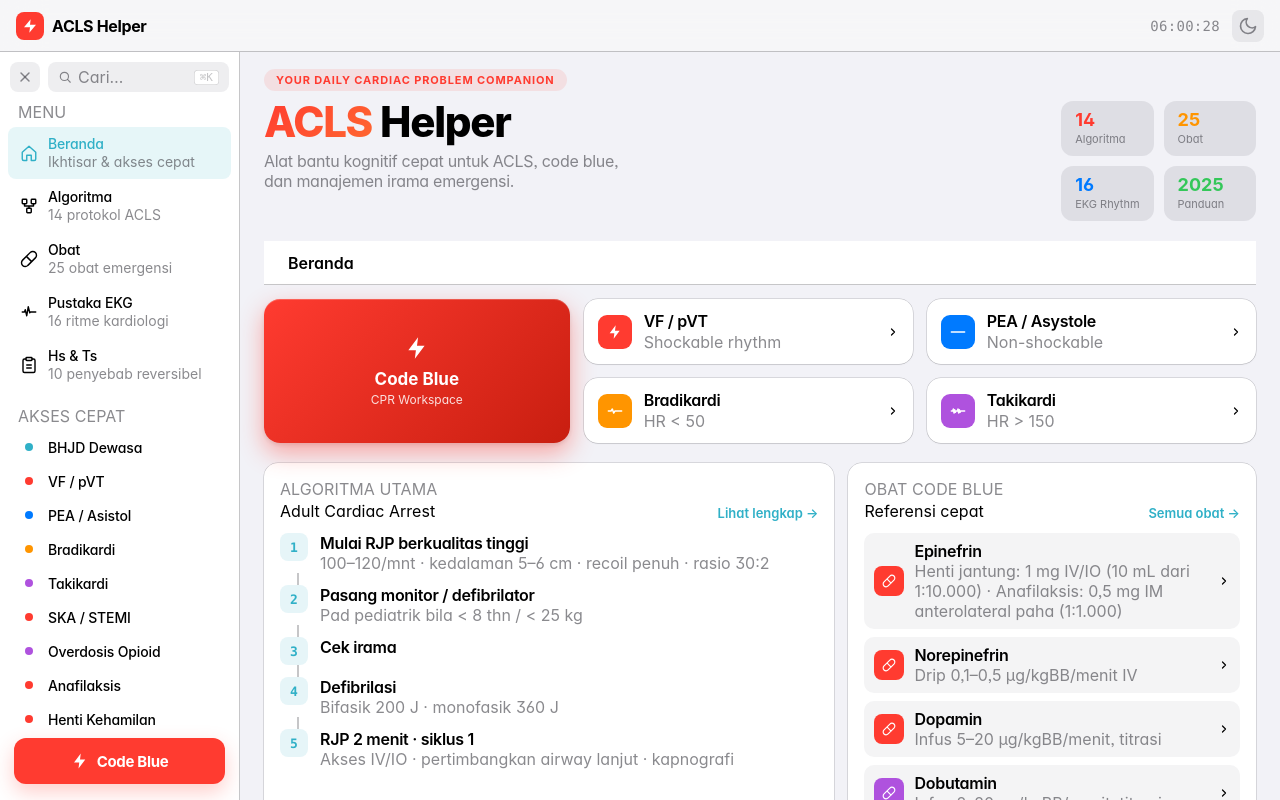
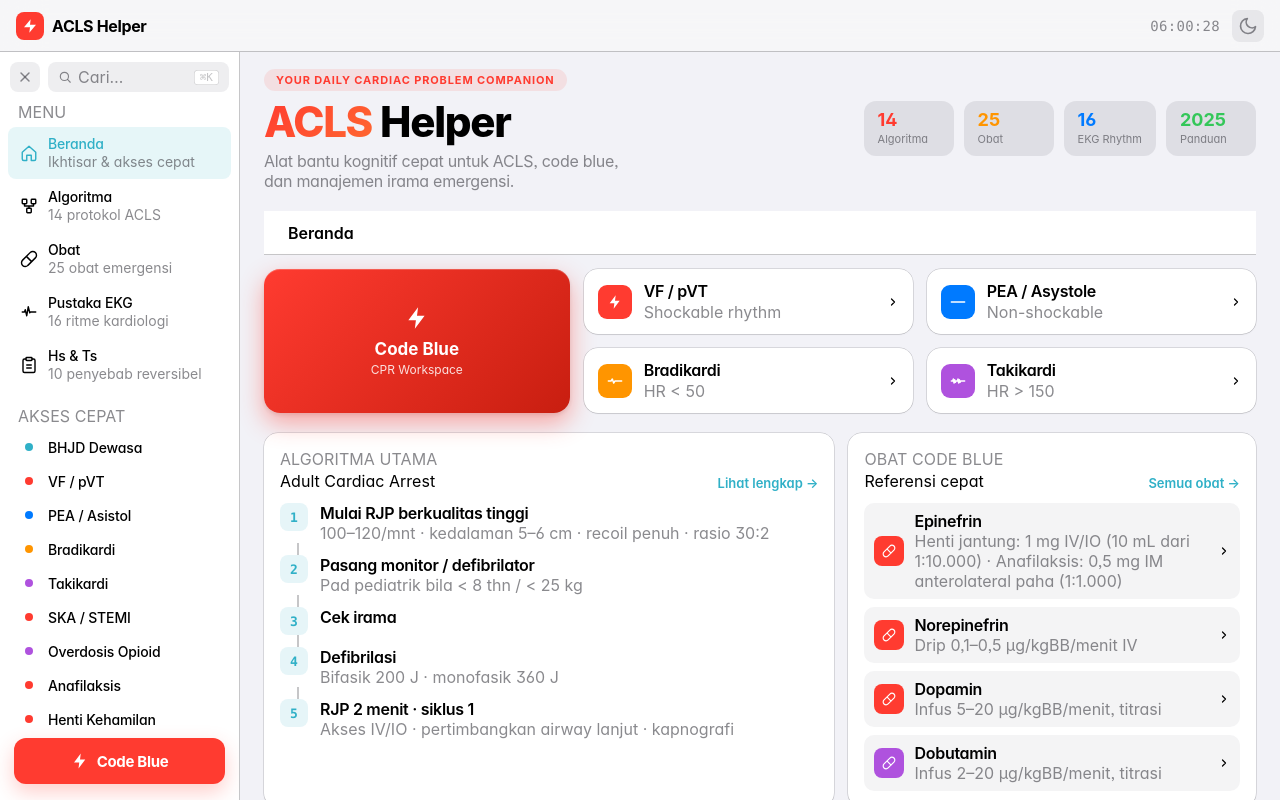
Before and after one commit to rizqanfahlevvi/aclshelper, a React (Vite) app: page / in a window 1280 px wide. Built offline with nearby package versions, Linux system fonts and the light colour scheme; a web font is replaced by a local one.

Commit message:
fix(dashboard): stat cards 1 row on desktop

```diff
--- a/src/screens/desktop/index.jsx
+++ b/src/screens/desktop/index.jsx
@@ -157,7 +157,7 @@ export function DesktopDashboard({ onPick, onOpenCpr }) {
             </div>
           </div>
 
-          <div style={{ display: 'grid', gridTemplateColumns: 'repeat(2, 1fr)', gap: 10, flexShrink: 0,
+          <div style={{ display: 'flex', gap: 10, flexShrink: 0,
             animation: 'acls-fadeslide 400ms 80ms var(--ease-out) both' }}>
             {[
               { value: '14',   label: 'Algoritma',  color: 'var(--danger)' },
```
